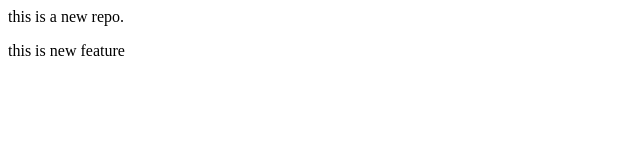
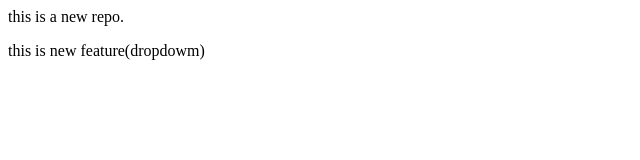
Before and after one commit to pathaniqra/newrepo, a plain HTML site: page index.html in a window 1280 px wide. Shown: the full height of the page, 0-640 px from the left. Drawn offline with Linux system fonts and the light colour scheme.

```diff
--- a/index.html
+++ b/index.html
@@ -1,2 +1,2 @@
 <p>this is a new repo.</p>
-<p>this is new feature</p>
+<p>this is new feature(dropdowm)</p>
```
